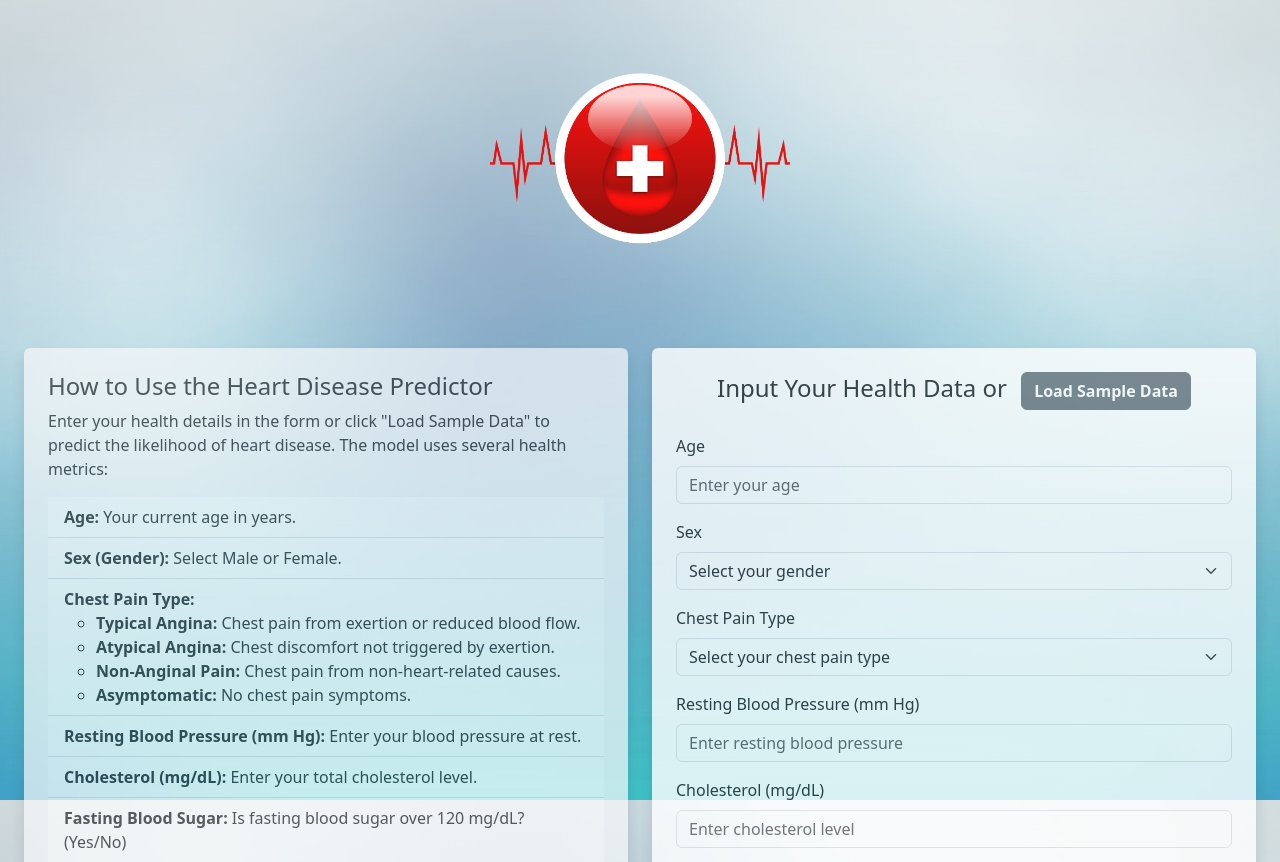
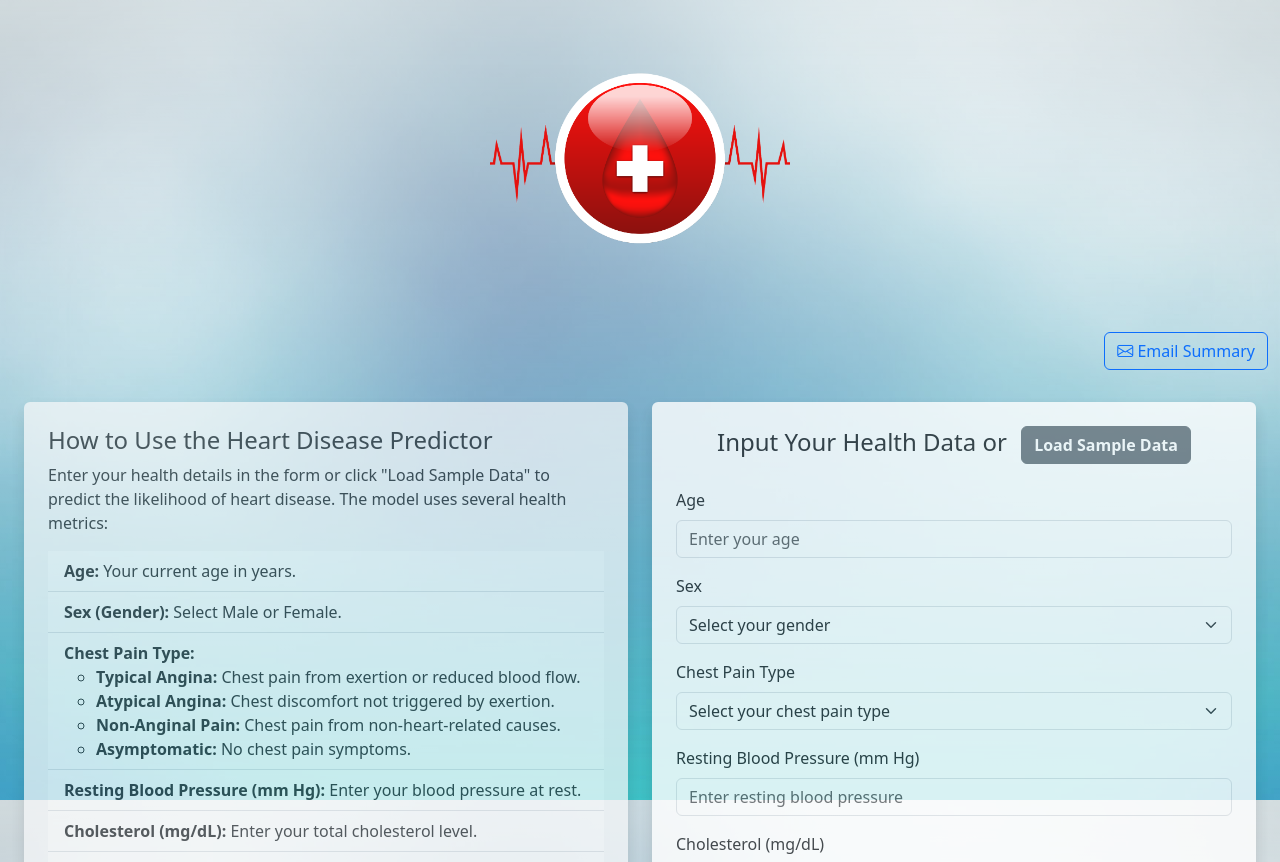
Before and after one commit to eric-h-123/flask-heart-app, a Flask app: page / in a window 1280 px wide. Shown: the top 862 px of the page. Run offline with Flask 3, Linux system fonts and the light colour scheme; parts of the project's set-up code (start-up, migrations or seed data) failed here and were passed over.

Commit message:
Add navbar with email summary icon

```diff
--- a/heart_app_copy/templates/index.html
+++ b/heart_app_copy/templates/index.html
@@ -7,12 +7,19 @@
     <link href="https://cdn.jsdelivr.net/npm/bootstrap@5.3.0-alpha1/dist/css/bootstrap.min.css" rel="stylesheet">
     <link rel="stylesheet" href="https://cdn.jsdelivr.net/npm/bootstrap-icons/font/bootstrap-icons.css">
     <link rel="stylesheet" href="{{ url_for('static', filename='css/styles.css') }}">
-
 </head>
 <body>
     <header class="header text-center my-1">
         <img src="{{ url_for('static', filename='images/header.png') }}" alt="Heart Logo" class="logo">
     </header>
+    <nav class="navbar navbar-light bg-none">
+        <div class="container-fluid">
+            <a class="navbar-brand" href="#"></a>
+            <button class="btn btn-outline-primary" id="emailSummaryButton">
+                <i class="bi bi-envelope"></i> Email Summary
+            </button>
+        </div>
+    </nav>
     <div class="container px-4 py-4">
         <div class="row align-items-stretch gx-4">
             <!-- Left Column: Info Section -->
--- a/heart_app_copy/views.py
+++ b/heart_app_copy/views.py
@@ -59,6 +59,7 @@ def index():
         prediction = model.predict(input_data)[0]
         probability = model.predict_proba(input_data)[0][1] * 100
 
+        # Map values to text
         SEX_MAPPING = {0: "Female", 1: "Male"}
         CHEST_PAIN_MAPPING = {0: "Typical Angina", 1: "Atypical Angina", 2: "Non-Anginal Pain", 3: "Asymptomatic"}
         FASTING_BS_MAPPING = {0: "120mg/dl or under", 1: "Over 120mg/dl"}
@@ -66,6 +67,7 @@ def index():
         EXERCISE_ANGINA_MAPPING = {0: "No", 1: "Yes"}
         ST_SLOPE_MAPPING = {0: "Up", 1: "Flat", 2: "Down"}
 
+        # Create metrics JSON for LLM
         user_metrics = {
             "Age": age,
             "Sex": SEX_MAPPING.get(sex, "Unknown"),
@@ -81,8 +83,6 @@ def index():
             "Prediction": "Positive" if prediction else "Negative",
             "Probability": f"{probability:.2f}%"
         }
-        import json
-        print(json.dumps(user_metrics, indent=4))
 
         # Send back JSON response with prediction and probability
         return jsonify({
```
